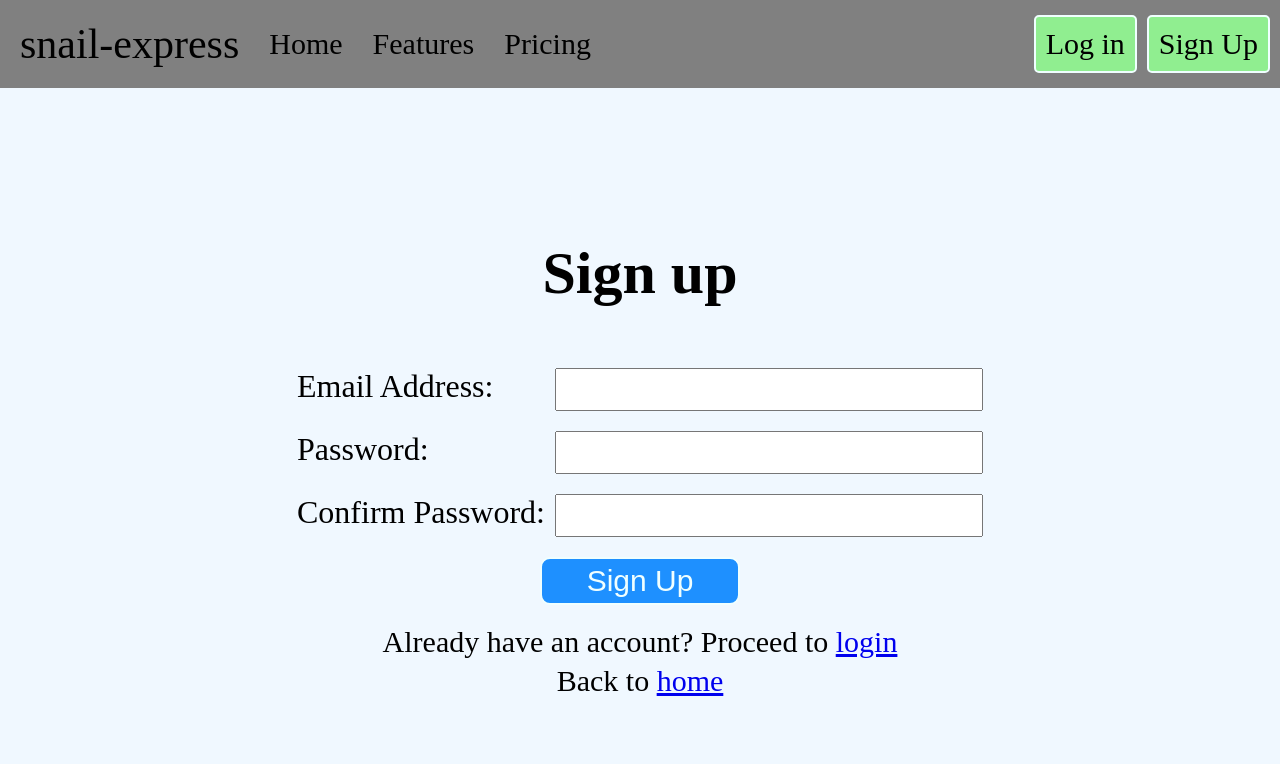
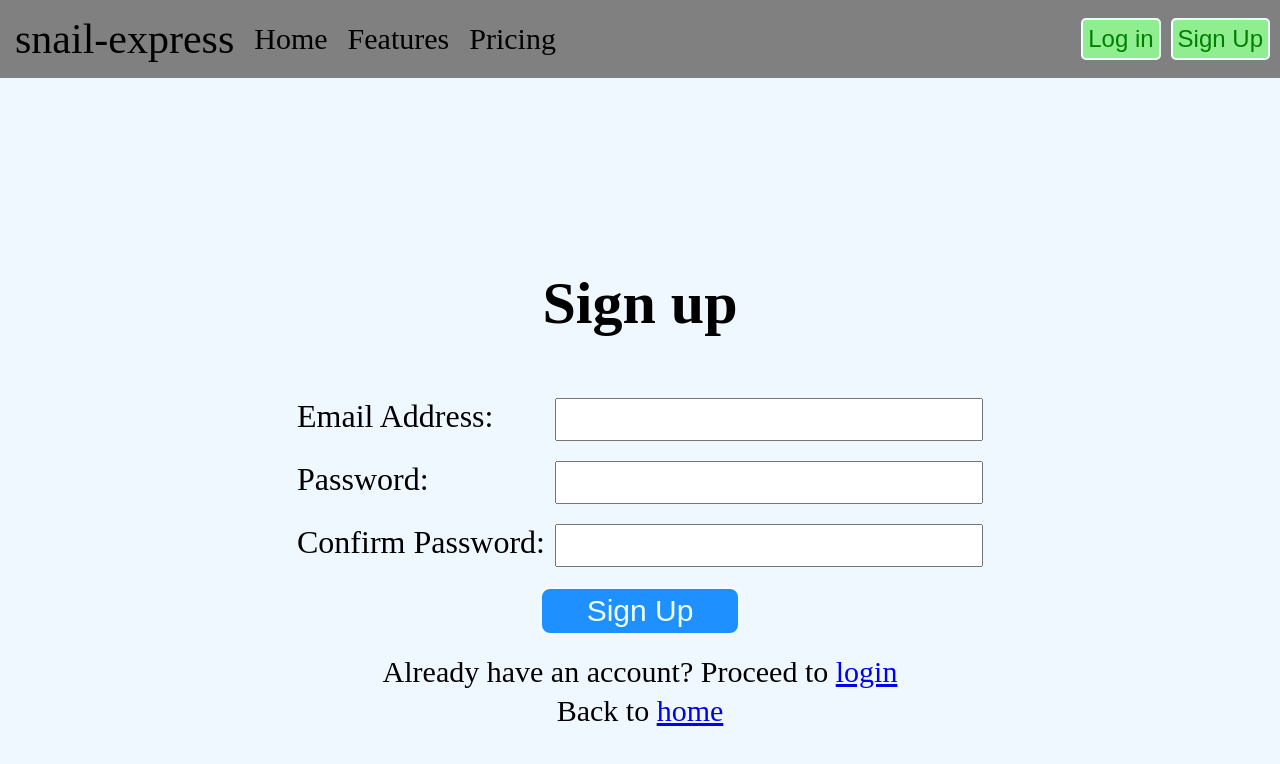
Before and after one commit to nicholas-yongjing/snail-express, a React (Create React App) app: page /signup in a window 1280 px wide. Shown: the top 764 px of the page. Built offline with nearby package versions, Linux system fonts and the light colour scheme; no server answers.

Commit message:
Regroup common styles

```diff
--- a/src/components/App.js
+++ b/src/components/App.js
@@ -15,6 +15,7 @@ import '../style.css';
 
 export default function App() {
   return (
+    <div className='app'>
       <BrowserRouter>
         <AuthProvider>
           <Routes>
@@ -28,5 +29,6 @@ export default function App() {
           </Routes>
         </AuthProvider>
       </BrowserRouter>
+    </div>
   );
 }
--- a/src/components/Dashboard.js
+++ b/src/components/Dashboard.js
@@ -1,31 +1,21 @@
 import { useAuth } from "../contexts/AuthContext";
-import React, { useState } from "react";
-import { Link, useNavigate } from "react-router-dom";
+import React from "react";
 import NavigationBar from "./NavigationBar";
 
 export default function Dashboard() {
-  const [error, setError] = useState("");
-  const { currentUser, logout } = useAuth();
-  const navigate = useNavigate();
-
-  /*async function handleLogout() {
-    setError("");
-    try {
-      await logout();
-      navigate("/login", { replace: true });
-    } catch {
-      setError("Failed to log out");
-    }
-  }*/
+  const { currentUser } = useAuth();
 
   return (
-    <>
-      <NavigationBar></NavigationBar>
-      <div className="fs-2">
-        Welcome back! <strong>{currentUser.email}</strong>
+    <div>
+      <NavigationBar />
+      <div className="content dashboard">
+        <div>
+          Welcome back! <strong>{currentUser.email}</strong>
+        </div>
+        <div>
+          You are currently on the dashboard page.
+        </div>
       </div>
-      <br></br>
-      <div className="fs-2">You are currently on the dashboard page.</div>
-    </>
+    </div>
   );
 }
--- a/src/components/ForgotPassword.js
+++ b/src/components/ForgotPassword.js
@@ -30,7 +30,7 @@ export default function ForgotPassword() {
   return (
     <div>
       <NavigationBar />
-      <div className="password-reset">
+      <div className="content password-reset">
         <h1>Password Reset</h1>
         {error && <div className="password-reset-failed">{error}</div>}
         {message && <div className="password-reset-message">{message}</div>}
--- a/src/components/LandingPage.js
+++ b/src/components/LandingPage.js
@@ -14,7 +14,7 @@ export default function LandingPage() {
     return (
       <div>
         <NavigationBar />
-        <div className="landing-page">
+        <div className="content landing-page">
           <h1>snail-express</h1>
           <h2>Post your train of thought</h2>
           <div>
--- a/src/components/Login.js
+++ b/src/components/Login.js
@@ -30,7 +30,7 @@ export default function Login() {
   return (
     <div>
       <NavigationBar />
-      <div className="log-in">
+      <div className="content log-in">
         <h1>Log in</h1>
         {error && <div className="log-in-failed">{error}</div>}
         <form onSubmit={handleSubmit}>
--- a/src/components/NavigationBar.js
+++ b/src/components/NavigationBar.js
@@ -26,67 +26,30 @@ export default function NavigationBar() {
           <Link to="/">Features</Link>
           <Link to="/">Pricing</Link>
         </div>
-        <nav className="nav-bar-right">
-          <Link to="/login">Log in</Link>
-          <Link to="/signup">Sign Up</Link>
-        </nav>
+        <div className="nav-bar-right">
+          <button><Link to="/login">Log in</Link></button>
+          <button><Link to="/signup">Sign Up</Link></button>
+        </div>
       </nav>
     );
   }
 
   function getPrivateNavBar() {
     return (
-      <nav className="navbar navbar-expand-lg navbar-dark bg-dark fixed-top">
-        <div className="container-fluid">
-          <a className="navbar-brand" href="/dashboard">
-            snail-express
-          </a>
-          <button
-            className="navbar-toggler"
-            type="button"
-            data-bs-toggle="collapse"
-            data-bs-target="#navbarNavAltMarkup"
-            aria-controls="navbarNavAltMarkup"
-            aria-expanded="false"
-            aria-label="Toggle navigation"
-          >
-            <span className="navbar-toggler-icon"></span>
-          </button>
-          <div className="collapse navbar-collapse" id="navbarNavAltMarkup">
-            <div className="navbar-nav">
-              <a className="nav-link" aria-current="page" href="#">
-                Forum
-              </a>
-              <a className="nav-link" href="#">
-                Lecture
-              </a>
-              <a className="nav-link" href="#">
-                Quiz
-              </a>
-            </div>
-          </div>
-          <div>
-            <a className="nav-link text-light" href="/profile">
-              View profile
-            </a>
-          </div>
-          <nav className="navbar navbar-dark bg-dark">
-            <form className="form-inline">
-              <a
-                href="/"
-                className="btn bg-secondary text-white"
-                role="button"
-                onClick={handleLogout}
-              >
-                Log out
-              </a>
-            </form>
-          </nav>
+      <nav className="nav-bar">
+        <div className="nav-bar-left">
+          <Link to="/dashboard" className="logo">snail-express</Link>
+          <Link to="/forums">Forums</Link>
+          <Link to="/quiz">Quiz</Link>
+          <Link to="/lecture-feedback">Lecture Feedback</Link>
+        </div>
+        <div className="nav-bar-right">
+          <Link to="/profile">Profile</Link>
+          <button className="log-out" onClick={handleLogout}>Log out</button>
         </div>
       </nav>
     );
   }
 
   return (currentUser ? getPrivateNavBar() : getPublicNavBar());
-
 }
--- a/src/components/SignUp.js
+++ b/src/components/SignUp.js
@@ -35,7 +35,7 @@ export default function SignUp() {
     <>
       <div>
         <NavigationBar />
-        <div className="sign-up">
+        <div className="content sign-up">
           <h1>Sign up</h1>
           {error && <div className="sign-up-failed">{error}</div>}
           <form onSubmit={handleSubmit}>
--- a/src/style.css
+++ b/src/style.css
@@ -1,7 +1,19 @@
+/** General Content **/
+
 body {
     margin: 0px;
     background-color:aliceblue;
     font-size: 30px;
+}
+
+.content {
+    width: 100vw;
+    height: 100vh;
+    display: flex;
+    flex-direction: column;
+    justify-content: center;
+    align-items: center;
+    gap: 20px;
 }
 
 /** Navigation Bar **/
@@ -11,6 +23,10 @@ body {
     padding: 10px;
     display: flex;
     justify-content: space-between;
+}
+
+.nav-bar a {
+    text-decoration: none;
 }
 
 .nav-bar-left,
@@ -24,43 +40,56 @@ body {
     font-size: 42px;
 }
 
-.nav-bar-right > * {
+.nav-bar-left > a,
+.nav-bar-right > a {
+    padding: 5px;
+    color: black;
+}
+
+.nav-bar-left > a:hover,
+.nav-bar-right > a:hover {
+    color: azure;
+}
+
+.nav-bar-right >  {
     border-radius: 5px;
 }
 
-.nav-bar-left a,
-.nav-bar-right a {
-    padding: 10px;
-    color: black;
-    text-decoration: none;
-}
-
-.nav-bar-left a:hover,
-.nav-bar-right a:hover {
-    color: azure;
-}
-
-.nav-bar-right a {
+.nav-bar-right > button {
+    font-size: 24px;
+    padding: 5px;
+    cursor: pointer;
     border: 2px solid azure;
+    border-radius: 5px;
     background-color: lightgreen;
 }
 
-.nav-bar-right a:hover {
+.nav-bar-right > button:hover {
     border: 2px solid lightgreen;
     background-color: green;
 }
 
+.nav-bar-right > button > a{
+    color: green
+}
+
+.nav-bar-right > button > a:hover{
+    color: white
+}
+
+.nav-bar-right > button.log-out {
+
+    border: 2px solid darkred;
+    background-color: pink;
+    color: black;
+}
+
+.nav-bar-right button.log-out:hover {
+    color: azure;
+    background-color: darkred;
+}
+
 /** Landing Page **/
-
-.landing-page {
-    margin: 0px;
-    height: 100vh;
-    width: 100vw;
-    display: flex;
-    flex-direction: column;
-    justify-content: center;
-    align-items: center;
-}
 
 .landing-page > * {
     text-align: center;
@@ -68,18 +97,6 @@ body {
 }
 
 /** Log in, Sign up, Password Reset Page **/
-
-.log-in,
-.sign-up,
-.password-reset {
-    height: 90vh;
-    width: 100vw;
-    display: flex;
-    flex-direction: column;
-    justify-content: center;
-    align-items: center;
-    gap: 20px;
-}
 
 .sign-up > form,
 .log-in > form,
@@ -147,3 +164,12 @@ body {
     color: green;
     font-weight: 600;
 }
+
+/** Dashboard Page **/
+
+.dashboard {
+    border: 2px solid red;
+    display: flex;
+    flex-direction: column;
+    align-items: center;
+}
```
Lines whose indentation alone changed are shown as unchanged.
